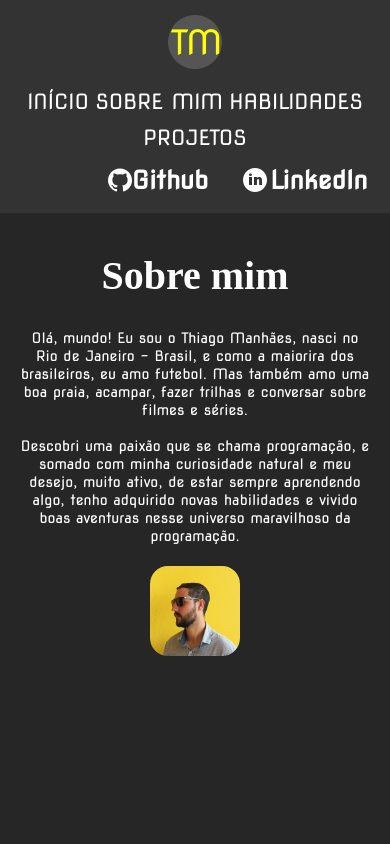
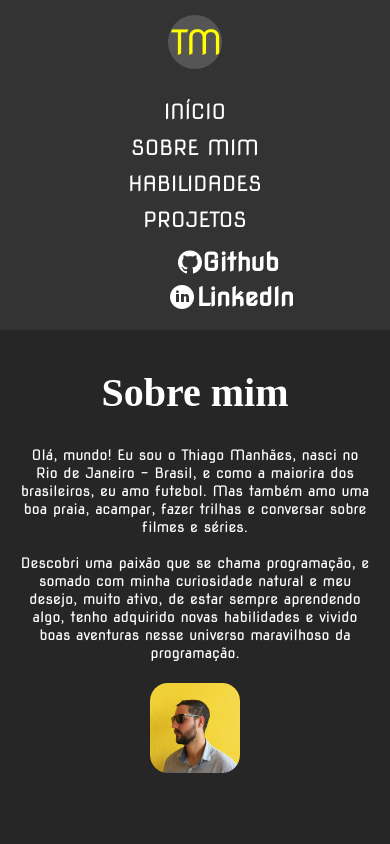
Before and after one commit to othiagomanhaes/meu-portfolio, a React (Create React App) app: page /meu-portfolio/abouteMe in a window 390 px wide. Shown: the top 844 px of the page. Built offline with nearby package versions, Linux system fonts and the light colour scheme; a web font is replaced by a local one.

Commit message:
Responsividade concluída.

```diff
--- a/src/components/Footer.jsx
+++ b/src/components/Footer.jsx
@@ -20,7 +20,7 @@ function Footer() {
           <a href="https://www.instagram.com/othiagomanhaes/" target="_blank" rel="noreferrer">
             <img className="img-redes" src={ insta2 } alt="ícone Instagram" />
           </a>
-          <p>othiagomanhaes@gmail.com</p>
+          <p id="email-id">othiagomanhaes@gmail.com</p>
         </div>
         <p id="msg-final">{"Criado e Desenvolvido com carinho e código por Thiago Manhães =)"}</p>
       </div>
--- a/src/components/Skills.jsx
+++ b/src/components/Skills.jsx
@@ -111,7 +111,6 @@ function Skills() {
             </ul>
             <div id="div-disc-tec">{descriTec}</div>
           </div>
-          {/* <div className="div-linha-3"></div> */}
         </div>
       </section>
     </div>
--- a/src/styles/Footer.css
+++ b/src/styles/Footer.css
@@ -6,7 +6,6 @@
 }
 
 #div-footer {
-  /* border: 1px solid red; */
   height: 100%;
   display: flex;
   flex-direction: column;
@@ -18,13 +17,11 @@
 #title-contact {
   text-align: center;
   font-family: 'Nova Square', cursive;
-  /* font-family: 'Bungee Outline', cursive; */
 
 }
 
 .redes-footer {
   display: flex;
-  /* border: 1px solid green; */
   width: 30%;
   height: 50px;
   margin: 0 auto;
@@ -35,8 +32,33 @@
 .img-redes {
   width: 100%;
   height: 100%;
+  margin: 0 auto;
 }
 
 #msg-final {
   text-align: center;
 }
+
+@media (max-width: 1050px) {
+  .redes-footer {
+    flex-wrap: wrap;
+  }
+}
+
+@media (max-width: 480px) {
+  .redes-footer {
+    width: 60%;
+  }
+
+  #title-contact {
+    font-size: 15px;
+  }
+
+  #email-id {
+    font-size: 10px;
+  }
+
+  #msg-final {
+    font-size: 12px;
+  }
+}
--- a/src/styles/Header.css
+++ b/src/styles/Header.css
@@ -19,14 +19,12 @@
 
 #nav-header {
   align-items: center;
-  /* border: 1px solid blue; */
   display: flex;
   margin-left: 10%;
   width: 50%;
 }
 
 #list-links {
-  /* border: 1px solid red; */
   display: flex;
   justify-content: space-around;
   list-style-type: none;
@@ -44,15 +42,10 @@
 
 .li-links:hover {
   font-weight: 800;
-  /* --neon-cor: rgb(208, 255, 0);
-  color: var(--neon-cor); */
-  /* text-shadow: 0 0 0.2em var(--neon-cor), 0 0 0.2em var(--neon-cor),
-    0 0 0.2em var(--neon-cor); */
 }
 
 #div-botoes {
   display: flex;
-  /* border: 1px solid orange; */
   width: 25%;
   justify-content: space-around;
 }
@@ -109,236 +102,78 @@
   border-radius: 6px;
 }
 
-@media (max-width: 280px) {
+@media (max-width: 768px) {
   #section-1-header {
-    display: flex;
     flex-direction: column;
+    align-items: center;
   }
 
   #iconeTM {
-    width: 15%;
-    margin-left: 0%;
+    margin-bottom: 10px;
   }
 
   #nav-header {
-    margin-left: 0%;
-    margin-top: 3%;
-    width: 95%;
+    margin-left: 0;
+    width: 100%;
   }
 
   #list-links {
-    width: 100%;
-    display: flex;
-    flex-wrap: wrap;
-    /* border: 1px solid red; */
+    flex-direction: column;
+    align-items: center;
   }
 
-  .li-links{
-    font-size: small;
-    /* color: gold; */
+  .li-links {
+    margin: 5px 0;
   }
 
   #div-botoes {
-    /* border: 1px solid green; */
-    display: flex;
-    /* flex-direction: column; */
-    margin-top: 3%;
-    width: 90%;
-    margin-left: auto;
-    margin-right: auto;
+    width: 100%;
   }
 
-  #a-github {
-    /* border: 1px solid gold; */
-    width: 56%;
-  }
-
-  #btn-gitHub {
-    font-size: 15px !important;
-  }
-
-  #btn-linkedIn {
-    font-size: 15px !important;
-  }
-
+  #a-github,
   #a-linkedin {
-    /* border: 1px solid gray; */
-    width: 59%;
+    width: 45%;
   }
 }
 
-@media (max-width: 375px) {
+/* Media query para telas ainda menores, como dispositivos móveis */
+@media (max-width: 480px) {
   #section-1-header {
-    display: flex;
-    flex-direction: column;
+    padding: 10px;
   }
 
-  #iconeTM {
-    width: 15%;
-    margin-left: 0%;
+  #h1-tom {
+    font-size: 30px;
   }
 
   #nav-header {
-    /* border: 1px solid blue; */
-    margin-left: 0%;
-    margin-top: 3%;
-    width: 60%;
+    margin-left: 0;
+    width: 100%;
   }
 
   #list-links {
-    width: 90%;
-    display: flex;
-    flex-wrap: wrap;
-    /* border: 1px solid silver; */
+    flex-direction: column;
+    align-items: center;
   }
 
-  .li-links{
-    font-size: 5px !important;
-    /* color: red; */
+  .li-links {
+    font-size: 18px;
+    margin: 5px 0;
   }
 
   #div-botoes {
-    /* border: 1px solid orange; */
-    margin-top: 3%;
-    width: 80%;
+    width: 100%;
+    flex-direction: column;
+    align-items: center;
+  }
+
+  #a-github,
+  #a-linkedin {
+    width: 45%;
+  }
+
+  #btn-gitHub,
+  #btn-linkedIn {
+    font-size: 12px;
   }
 }
-
-@media (max-width: 414px) {
-  #section-1-header {
-    display: flex;
-    flex-direction: column;
-  }
-
-  #iconeTM {
-    width: 15%;
-    margin-left: 0%;
-  }
-
-  #nav-header {
-    margin-left: 0%;
-    margin-top: 3%;
-    width: 80%;
-  }
-
-  #list-links {
-    width: 100%;
-    display: flex;
-    flex-wrap: wrap;
-  }
-
-  .li-links{
-    font-size: 20px;
-  }
-
-  #div-botoes {
-    /* border: 1px solid orange; */
-    margin-top: 3%;
-    width: 80%;
-  }
-}
-
-@media (max-width: 820px) {
-  #section-1-header {
-    display: flex;
-    flex-wrap: wrap;
-    /* width: 90%; */
-    justify-content: center;
-    align-content: center;
-  }
-
-  #iconeTM {
-    width: 15%;
-    margin-left: 0%;
-  }
-
-  #nav-header {
-    margin-left: 0%;
-    margin-top: 3%;
-    width: 95%;
-  }
-
-  #list-links {
-    width: 100%;
-  }
-
-  .li-links{
-    font-size: 30px;
-  }
-
-  #div-botoes {
-    /* border: 1px solid orange; */
-    margin-top: 3%;
-    width: 80%;
-  }
-
-  #a-github {
-    /* border: 1px solid red; */
-    width: 19%;
-  }
-
-  #btn-gitHub {
-    font-size: 25px;
-  }
-
-  #btn-linkedIn {
-    font-size: 25px;
-  }
-
-  #a-linkedin {
-    /* border: 1px solid red; */
-    width: 22%;
-  }
-}
-
-@media (max-width: 912px) {
-  #section-1-header {
-    display: flex;
-    flex-wrap: wrap;
-    justify-content: center;
-    align-content: center;
-  }
-
-  #iconeTM {
-    width: 15%;
-    margin-left: 0%;
-  }
-
-  #nav-header {
-    margin-left: 0%;
-    margin-top: 3%;
-    width: 95%;
-  }
-
-  #list-links {
-    width: 100%;
-  }
-
-  .li-links{
-    font-size: 30px !important;
-  }
-
-  #div-botoes {
-    /* border: 1px solid orange; */
-    margin-top: 3%;
-    width: 80%;
-  }
-
-  #a-github {
-    /* border: 1px solid red; */
-    width: 19%;
-  }
-
-  #btn-gitHub {
-    font-size: 25px;
-  }
-
-  #btn-linkedIn {
-    font-size: 25px;
-  }
-
-  #a-linkedin {
-    /* border: 1px solid red; */
-    width: 22%;
-  }
-}
--- a/src/styles/Hero.css
+++ b/src/styles/Hero.css
@@ -65,7 +65,7 @@ font-family: 'Quicksand', sans-serif; */
   margin-top: 110px;
 }
 
-@media screen and (min-width: 250px) and (max-width: 280px) {
+@media (max-width: 250px) {
   #section-2-header {
     display: flex;
     flex-direction: column;
@@ -84,7 +84,8 @@ font-family: 'Quicksand', sans-serif; */
   }
 }
 
-@media screen and (min-width: 281px) and (max-width: 375px) {
+
+@media screen and (min-width: 250px) and (max-width: 375px) {
   #section-2-header {
     display: flex;
     flex-direction: column;
--- a/src/styles/Projects.css
+++ b/src/styles/Projects.css
@@ -24,7 +24,6 @@
 }
 
 #div-projects {
-  /* border: 1px solid orange; */
   display: flex;
   flex-wrap: wrap;
   align-items: center;
@@ -38,7 +37,6 @@
 .project {
   background-color: rgb(51,51,51);
   border-radius: 6px;
-  /* border: 1px solid blue; */
   height: 40%;
   width: 30%;
   font-family: 'Nova Square', cursive;
@@ -119,3 +117,21 @@
   border-radius: 6px;
 }
 /* https://i.pinimg.com/564x/f8/a2/49/f8a2493f46d529bd7cdf4d42f6ace748.jpg */
+
+@media screen and (max-width: 768px) {
+  .project {
+    width: 30%;
+    margin: 10px auto;
+  }
+}
+
+@media screen and (max-width: 480px) {
+  #title-projects {
+    font-size: 28px;
+  }
+
+  .project {
+    width: 30%;
+    font-size: 65%;
+  }
+}
--- a/src/styles/Skills.css
+++ b/src/styles/Skills.css
@@ -14,7 +14,7 @@
 
 #div-list {
   display: flex;
-  height: 85%;
+  height: 80%;
   align-items: center;
   justify-content: space-around;
   margin-top: 5%;
@@ -26,7 +26,7 @@
   flex-wrap: wrap;
   justify-content: center;
   align-content: center;
-  height: 70%;
+  height: 90%;
   padding: 0;
   width: 60%;
 }
@@ -37,7 +37,7 @@
   border-radius: 10px;
   font-family: 'Nova Square', cursive;
   flex-direction: column;
-  justify-items: center;
+  align-items: center;
   list-style-type: none;
   height: 38%;
   text-align: center;
@@ -54,6 +54,7 @@
 
 .img-tec {
   margin: 9%;
+  width: 80%;
 }
 
 #div-disc-tec {
@@ -66,15 +67,55 @@
   width: 30%;
 }
 
-.div-linha-3 {
-  background-color: white;
-  height: 1px;
-  width: 90%;
-  margin-left: auto;
-  margin-right: auto;
-  margin-top: 8%;
-}
-
 .div-hidden-skills {
   visibility: hidden;
 }
+
+@media (max-width: 768px) {
+  #div-list {
+    flex-direction: column;
+    align-items: center;
+  }
+
+  #list-skills {
+    width: 100%;
+    /* height: 100%; */
+  }
+
+  .li-tecs {
+    /* width: 90%; Reduzindo a largura dos itens */
+    margin: 5px 5px;
+    text-align: center;
+  }
+
+  .img-tec {
+    width: 50%; /* Reduzindo o tamanho das imagens */
+  }
+
+  #div-disc-tec {
+    width: 100%;
+    margin-top: 20px;
+    text-align: center;
+  }
+}
+
+@media (max-width: 480px) {
+  /* Estilos para telas menores, como dispositivos móveis de tamanho reduzido */
+  #title-skills {
+    font-size: 20px; /* Reduzindo o tamanho do título */
+  }
+
+  .li-tecs {
+    width: 25%;
+    margin: 5px 5px;
+    font-size: 12px; /* Reduzindo o tamanho do texto */
+  }
+
+  .img-tec {
+    width: 30%; /* Reduzindo ainda mais o tamanho das imagens */
+  }
+
+  #div-disc-tec {
+    font-size: 100%; /* Reduzindo o tamanho do texto de descrição */
+  }
+}
```
